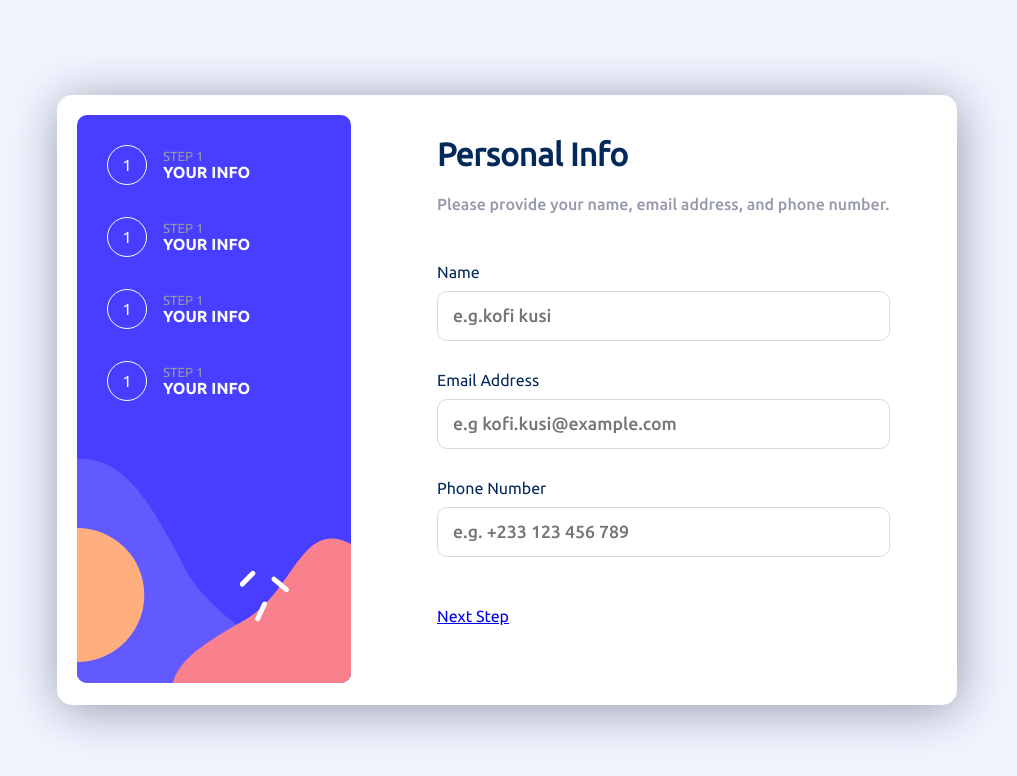
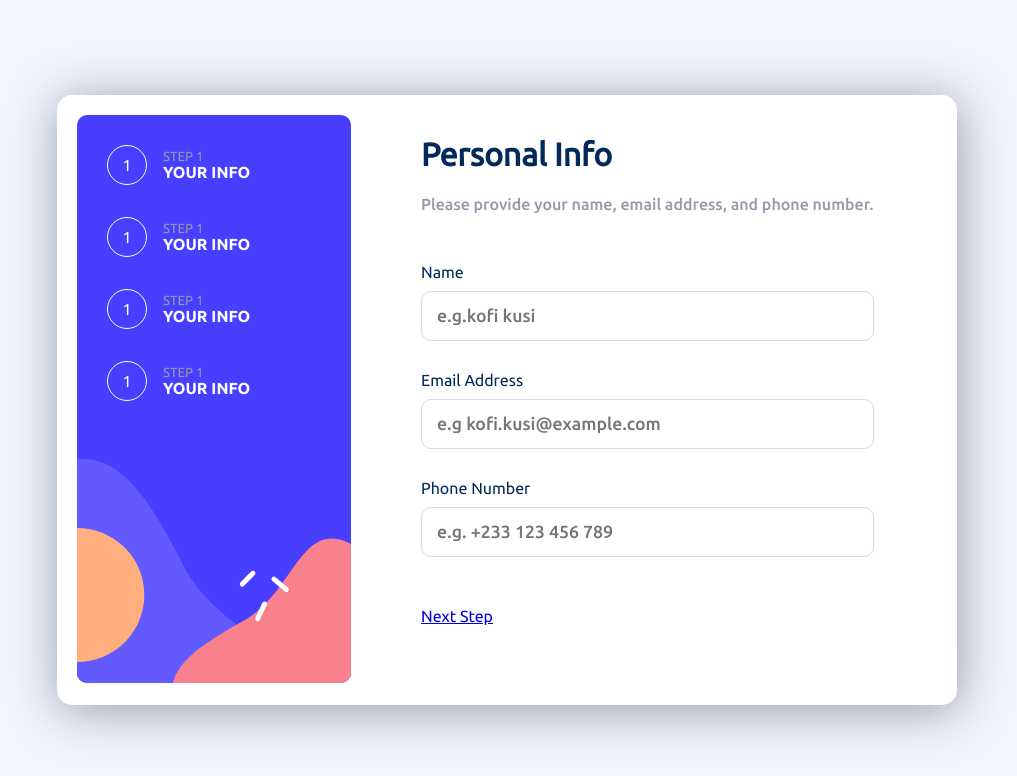
Before and after one commit to kofi-kusi/multi-step-form, a React (Vite) app: page /step1 in a window 1280 px wide. Shown: the top 776 px of the page, without its empty margins (133-1150 px from the left). Built offline with nearby package versions, Linux system fonts and the light colour scheme.

Commit message:
fix: remove gab

```diff
--- a/src/App.css
+++ b/src/App.css
@@ -5,7 +5,6 @@
   width: 900px;
   display: flex;
   padding: 20px;
-  gap: 1rem;
   box-shadow: 2px 5px 50px hsl(231, 11%, 63%);
 }
 
```
